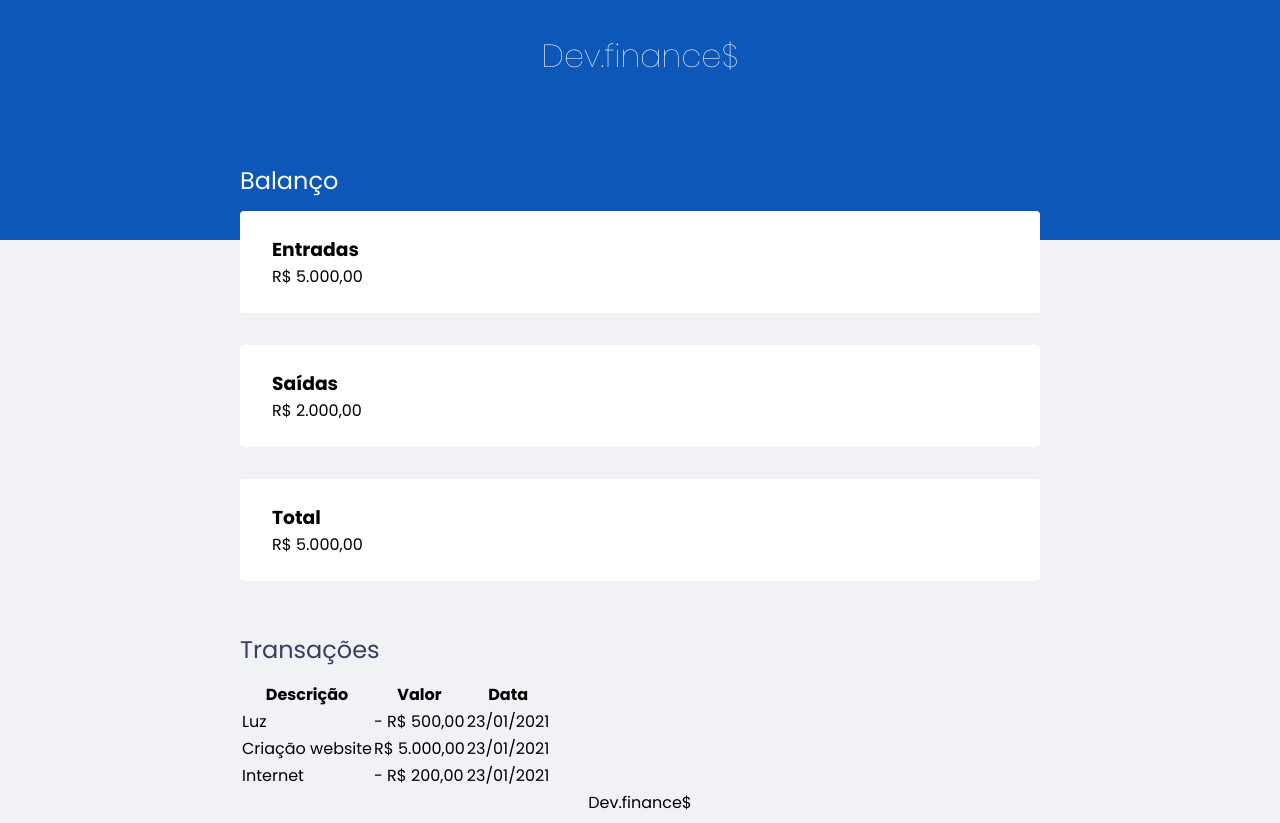
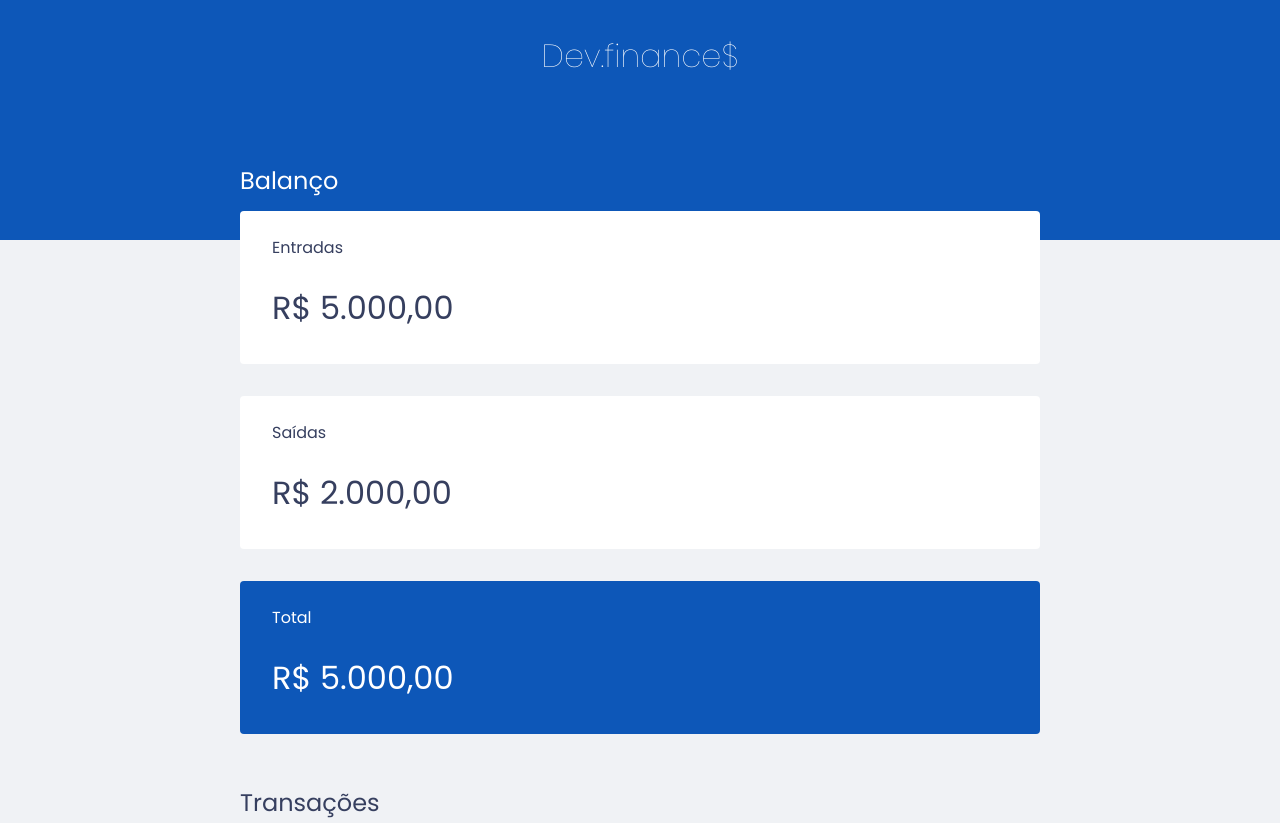
Before and after one commit to sTrkalec/Maratona-Rocketseat, a plain HTML site: page index.html in a window 1280 px wide. Shown: the top 823 px of the page. Drawn offline with Linux system fonts and the light colour scheme.

Commit message:
Maratona básica finalizada com sucesso.

```diff
--- a/index.html
+++ b/index.html
@@ -36,7 +36,7 @@
                 <p>R$ 2.000,00</p>
             </div>
 
-            <div class="card">
+            <div class="card total">
                 <h3>Total</h3>
                 <p>R$ 5.000,00</p>
             </div>
@@ -59,19 +59,19 @@
 
                 <tbody>
                     <tr>
-                        <td>Luz</td>
-                        <td>- R$ 500,00</td>
-                        <td>23/01/2021</td>
+                        <td class="description " >Luz</td>
+                        <td  class="expense">- R$ 500,00</td>
+                        <td class="date">23/01/2021</td>
                     </tr>
                     <tr>
-                        <td>Criação website</td>
-                        <td>R$ 5.000,00</td>
-                        <td>23/01/2021</td>
+                        <td class="description " >Criação website</td>
+                        <td  class="income">R$ 5.000,00</td>
+                        <td class="date">23/01/2021</td>
                     </tr>
                     <tr>
-                        <td>Internet</td>
-                        <td>- R$ 200,00</td>
-                        <td>23/01/2021</td>
+                        <td class="description " >Internet</td>
+                        <td  class="expense">- R$ 200,00</td>
+                        <td class="date">23/01/2021</td>
                     </tr>
                 </tbody>
 
--- a/styles.css
+++ b/styles.css
@@ -60,10 +60,85 @@ header{
     padding: 1.5rem 2rem;
     border-radius: 0.25rem;
     margin-bottom: 2rem;
+
+    color: var(--dark-blue);
 }
+
+.card h3{
+    font-weight: normal;
+    font-size: 1rem;
+}
+
+.card p{
+    font-size:  2rem;
+    line-height: 4rem;
+
+    margin-top: 1rem;
+}
+
+.card.total{
+    background:  rgb(13, 87, 184);
+    color: #fff;
+}
+
+/* Table ==========================================*/
+
+#data-table {
+
+    width: 100%;
+    border-spacing: 0 0.5rem;
+    color: #969cb3
+}
+
+table thead tr th:first-child,
+table tbody tr td:first-child {
+    border-radius: 0.25rem 0 0 0.25rem;
+}
+
+table thead th {
+
+    background: white;
+
+    font-weight: normal;
+    padding:  1rem 2rem;
+
+    text-align: left;
+    color: rgb(13, 87, 184);
+}
+
+table tbody tr {
+    opacity: 0.7;
+}
+table tbody tr:hover{
+    opacity: 1;
+}
+
+table tbody td {
+    background: white;
+
+    padding:  1rem 2rem;
+
+}
+
+td.description{
+    color: var(--dark-blue);
+}
+
+td.income{
+    color: #12a454;
+}
+
+td.expense {
+    color: red;
+}
+
 
 /* Footer ==========================================*/
 
 footer{
     text-align: center;
+    padding: 4rem 0 2rem;
+    color: var(--dark-blue);
+
+    opacity: 0.6;
 }
```
Also changed, not shown: 1 other file.
